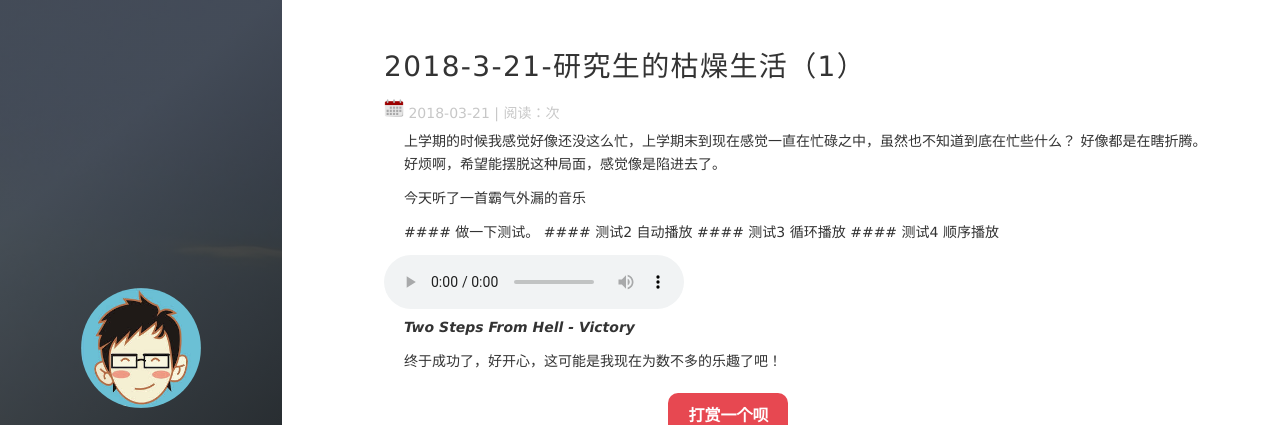
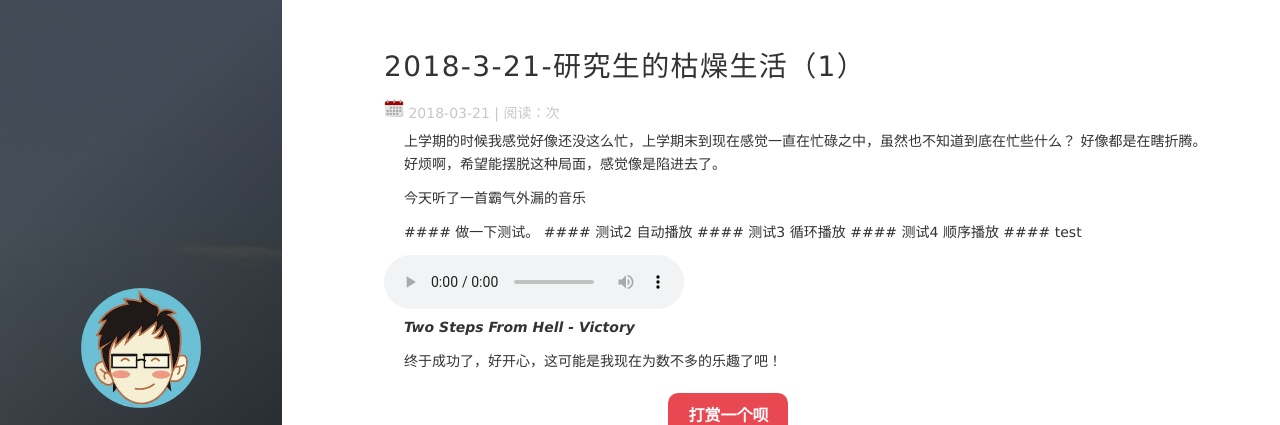
Before and after one commit to tfxidian/tfxidianbackup, a Jekyll site: the page built from _posts/2018-3-21-研究生的枯燥生活（1）.md, in a window 1280 px wide. Shown: the top 425 px of the page. Built offline with Jekyll 4.4.1, drawn with Linux system fonts in a browser that asks for light colours; nearby versions of some CDN libraries; our own code applies the rules of GitHub Pages for plain Markdown files; comment, search, counter and statistics services are not loaded.

Commit message:
修改文件: _posts/2018-3-21-研究生的枯燥生活（1）.md

```diff
--- a/_posts/2018-3-21-研究生的枯燥生活（1）.md
+++ b/_posts/2018-3-21-研究生的枯燥生活（1）.md
@@ -11,11 +11,11 @@ grammar_cjkRuby: true
 
 今天听了一首霸气外漏的音乐
 
- ####  做一下测试。
- ####  测试2 自动播放
- ####  测试3 循环播放
- ####  测试4 顺序播放
-
+  ####  做一下测试。
+  ####  测试2 自动播放
+  ####  测试3 循环播放
+  ####  测试4 顺序播放
+  ####  test
 <audio controls="controls" height="100" width="100" >
   <source src="/audio/Two Steps From Hell - Victory.mp3" type="audio/mpeg">
   <source src="/audio/Jessie J,Jhene Aiko,Rixton - Sorry To Interrupt.mp3" type="audio/mpeg">
```
